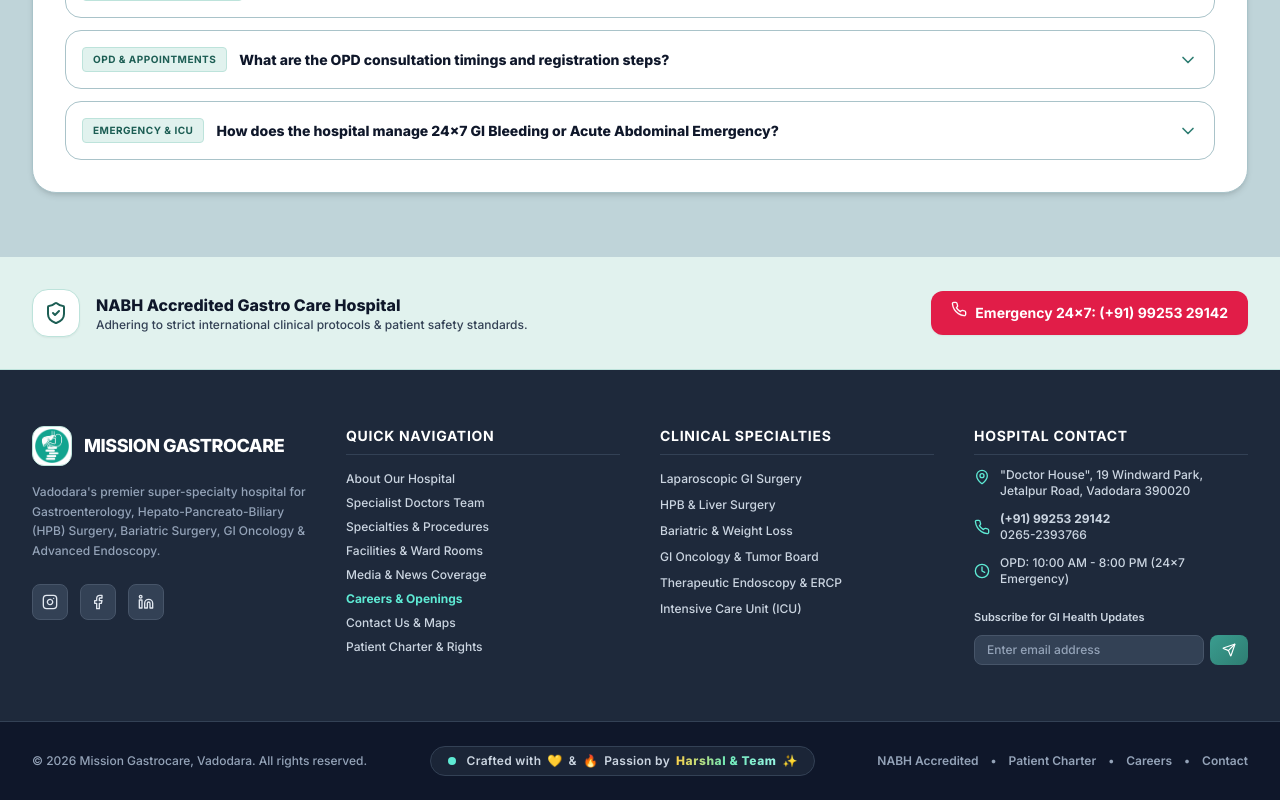
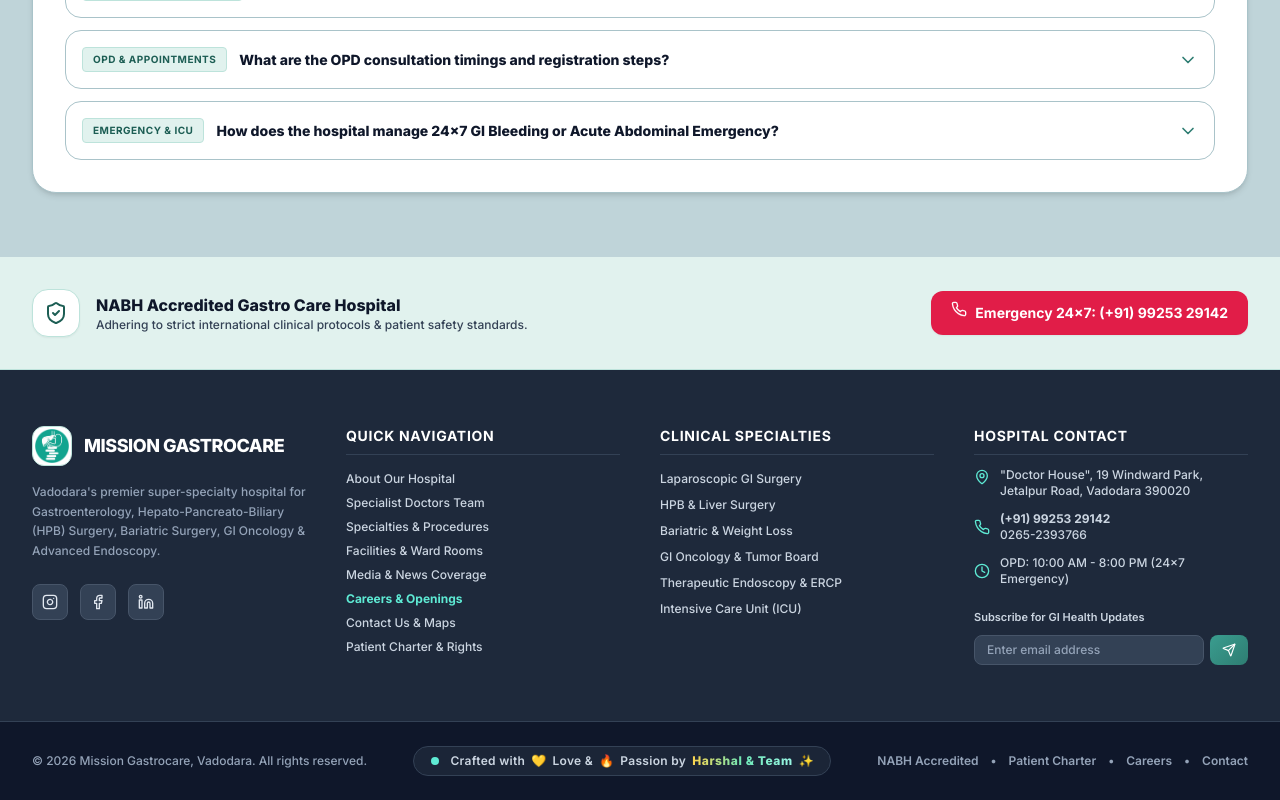
Before and after one commit to harshalg21/missionGastroCareHos_webapp, a React (Vite) app: page / in a window 1280 px wide. Shown: the part 6932-7732 px from the top of the page. Built offline with nearby package versions, Linux system fonts and the light colour scheme.

Commit message:
style: Enhance Footer branding badge text visibility with Love & Passion highlight

```diff
--- a/src/components/Footer.tsx
+++ b/src/components/Footer.tsx
@@ -219,7 +219,7 @@
             <p className="text-slate-300 font-semibold text-xs tracking-wide transition-colors group-hover/signature:text-white flex items-center gap-1.5">
               <span>Crafted with</span>
               <span className="inline-block group-hover/signature:scale-125 group-hover/signature:rotate-12 transition-transform duration-300">💛</span>
-              <span>&amp;</span>
+              <span>Love &amp;</span>
               <span className="inline-block group-hover/signature:scale-125 group-hover/signature:-rotate-12 transition-transform duration-300">🔥</span>
               <span>Passion by</span>
               <span className="font-extrabold text-transparent bg-clip-text bg-gradient-to-r from-amber-300 via-emerald-300 to-teal-200 group-hover/signature:from-amber-200 group-hover/signature:via-emerald-200 group-hover/signature:to-white text-xs tracking-wider group-hover/signature:drop-shadow-[0_0_10px_rgba(94,234,212,0.6)] transition-all">
```
